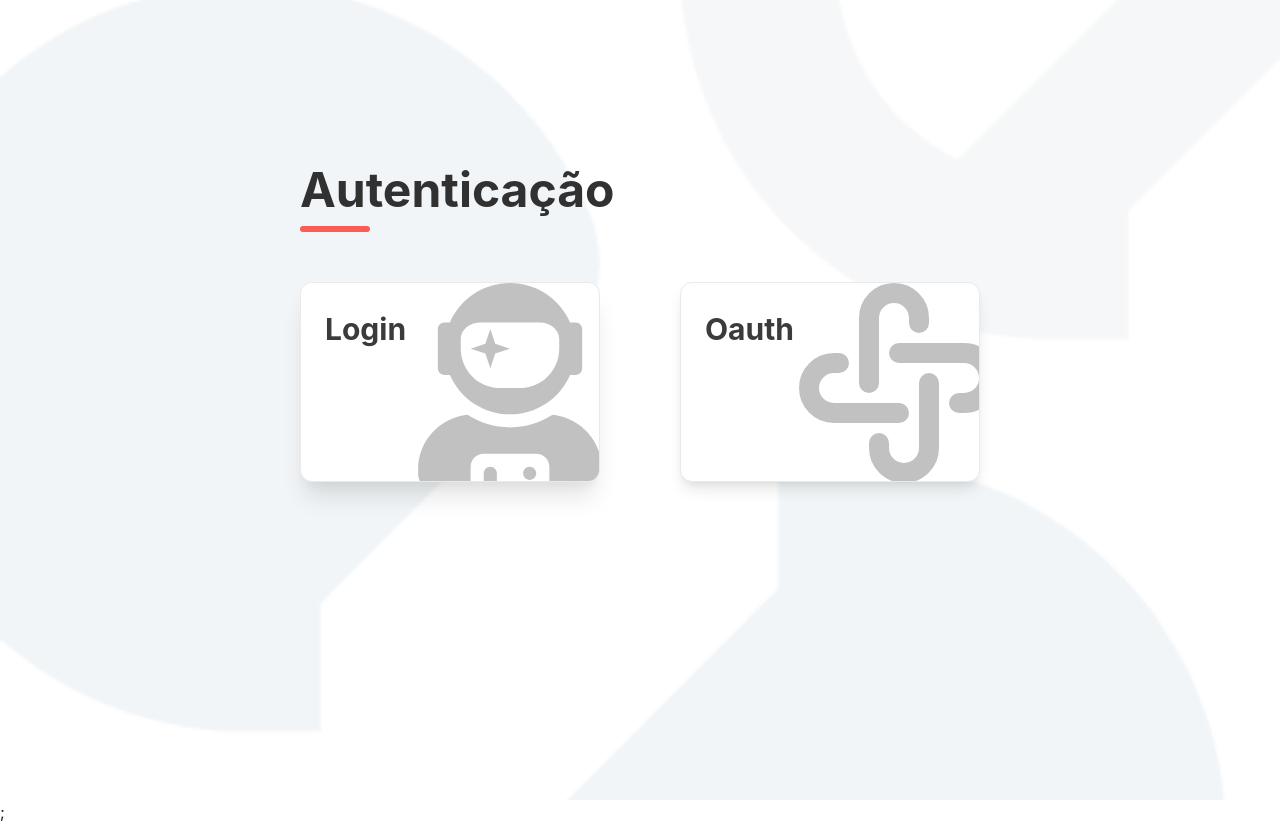
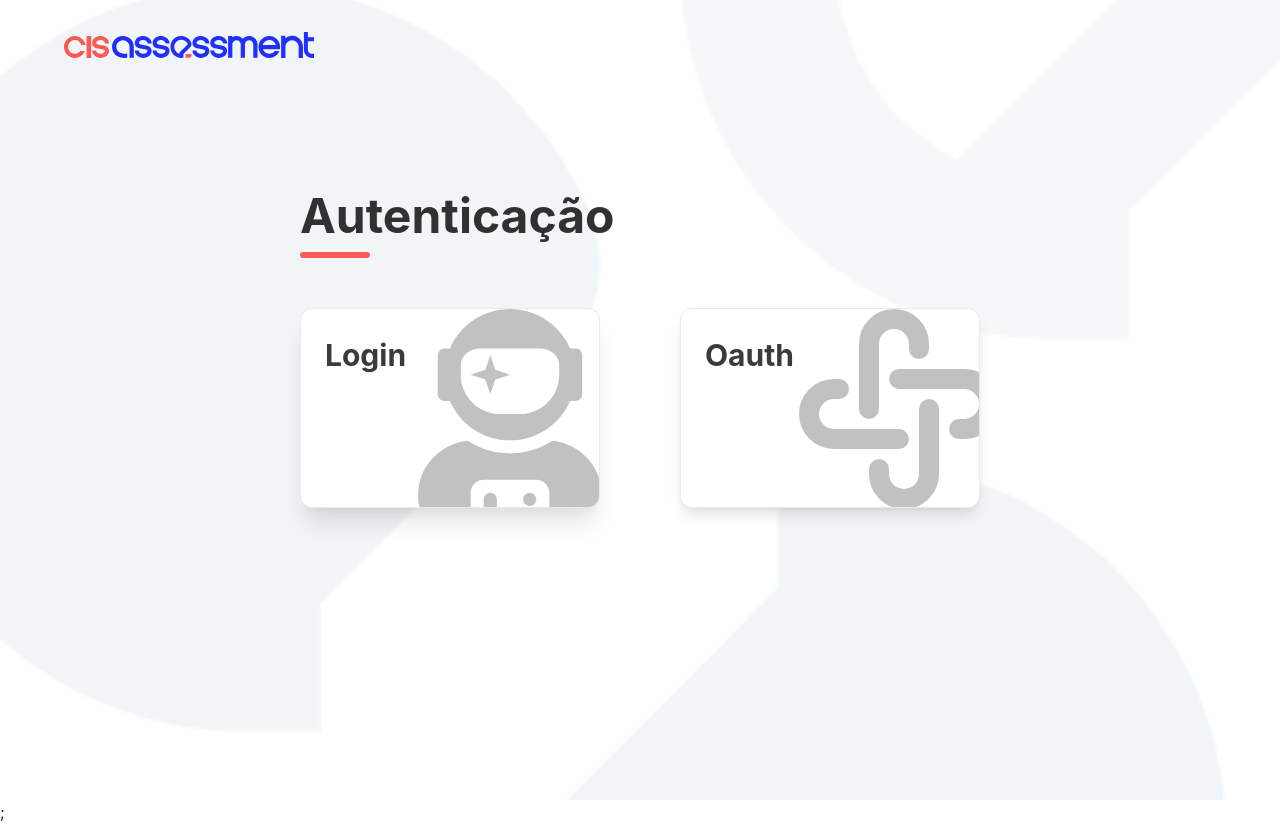
Before and after one commit to leguass7/cis-assessment-connect, a Next.js app: page / in a window 1280 px wide. Built offline with nearby package versions, Linux system fonts and the light colour scheme.

Commit message:
logo cis importada

```diff
--- a/src/components/Header/index.tsx
+++ b/src/components/Header/index.tsx
@@ -1,6 +1,7 @@
 // components/Header.tsx
 
 import { Box, Flex, Spacer, Image, IconButton, Container } from "@chakra-ui/react";
+import logoCis from "../../../public/logo/logo.svg";
 
 type Props = {};
 
@@ -9,7 +10,7 @@ const Header: React.FC<Props> = () => {
     <Container maxW="container.xl">
       <Box display={{ base: "flex", md: "block" }} padding={8}>
         <Flex justify={"center"} alignItems="center">
-          {/* <Image src={logoCis.src} alt="Logo" width={250} /> */}
+          <Image src={logoCis.src} alt="Logo" width={250} />
           <Spacer />
         </Flex>
       </Box>
```
